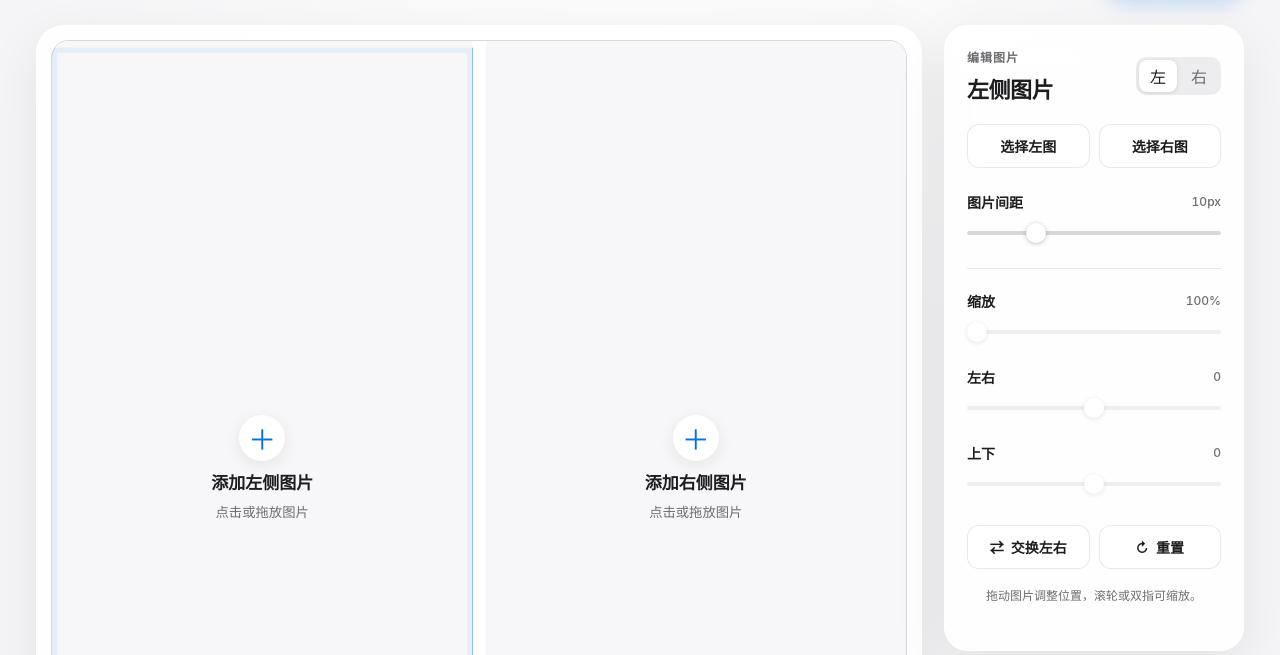
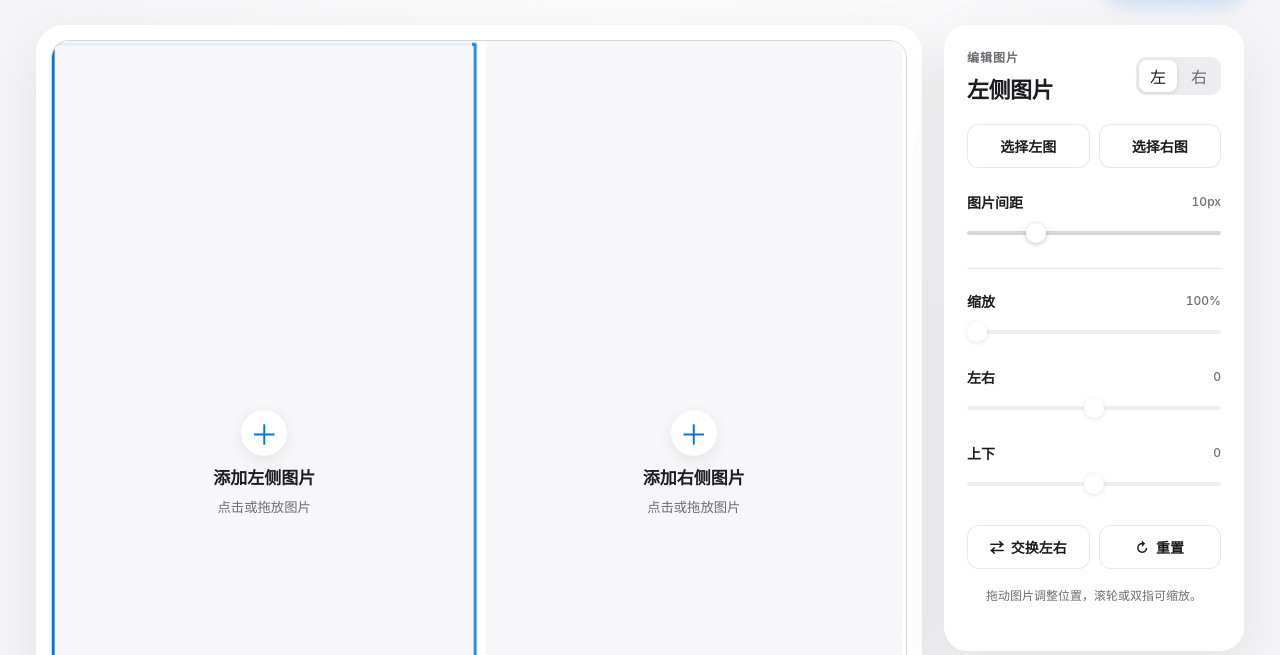
Before and after one commit to myra-1106/dual-frame-canvas, a website: page index.html in a window 1280 px wide. Shown: the part 145-800 px from the top of the page. Drawn offline with Linux system fonts and the light colour scheme.

Commit message:
Add safe margins to 655 canvas

```diff
--- a/app.js
+++ b/app.js
@@ -5,8 +5,8 @@ import {
   getCoverState,
   getSlots,
   zoomAtPoint,
-} from "./src/geometry.js?v=4";
-import { decodeDataUrl } from "./src/export.js?v=4";
+} from "./src/geometry.js?v=5";
+import { decodeDataUrl } from "./src/export.js?v=5";
 
 const canvas = document.querySelector("#render-canvas");
 const context = canvas.getContext("2d");
@@ -112,12 +112,12 @@ function drawCanvas(targetContext, showSelection = true) {
     const selectedSlot = slots[editor.selected];
     targetContext.save();
     targetContext.strokeStyle = "#0071e3";
-    targetContext.lineWidth = 4;
+    targetContext.lineWidth = 2;
     targetContext.strokeRect(
-      selectedSlot.x + 2,
-      selectedSlot.y + 2,
-      selectedSlot.width - 4,
-      selectedSlot.height - 4,
+      selectedSlot.x - 2,
+      selectedSlot.y - 2,
+      selectedSlot.width + 4,
+      selectedSlot.height + 4,
     );
     targetContext.restore();
   }
@@ -360,7 +360,7 @@ function showToast(message) {
 function downloadJpg(dataUrl) {
   const link = document.createElement("a");
   link.href = dataUrl;
-  link.download = "dual-frame-1296x1296.jpg";
+  link.download = "dual-frame-1310x1296.jpg";
   document.body.append(link);
   link.click();
   link.remove();
@@ -378,7 +378,7 @@ function exportJpg() {
 
     const dataUrl = exportCanvas.toDataURL("image/jpeg", 0.98);
     const { mimeType, bytes } = decodeDataUrl(dataUrl);
-    const file = new File([bytes], "dual-frame-1296x1296.jpg", {
+    const file = new File([bytes], "dual-frame-1310x1296.jpg", {
       type: mimeType,
     });
 
--- a/index.html
+++ b/index.html
@@ -9,7 +9,7 @@
       content="在浏览器中将两张图片拼接为一张高清 JPG。"
     />
     <title>双图拼接画布</title>
-    <link rel="stylesheet" href="./styles.css?v=4" />
+    <link rel="stylesheet" href="./styles.css?v=5" />
   </head>
   <body>
     <main class="app-shell">
@@ -31,9 +31,9 @@
             <div id="stage">
               <canvas
                 id="render-canvas"
-                width="648"
+                width="655"
                 height="648"
-                aria-label="648 × 648 正方形双图画布"
+                aria-label="655 × 648 双图画布"
               ></canvas>
               <button class="drop-zone" id="left-drop-zone" type="button">
                 <span class="upload-icon" aria-hidden="true">＋</span>
@@ -48,7 +48,7 @@
             </div>
           </div>
           <div class="canvas-meta">
-            <span><i class="status-dot"></i>648 × 648 px</span>
+            <span><i class="status-dot"></i>655 × 648 px</span>
             <span>高清 JPG · 2×</span>
           </div>
         </div>
@@ -127,6 +127,6 @@
       <div id="toast" class="toast" role="status" aria-live="polite" hidden></div>
     </main>
 
-    <script type="module" src="./app.js?v=4"></script>
+    <script type="module" src="./app.js?v=5"></script>
   </body>
 </html>
--- a/src/geometry.js
+++ b/src/geometry.js
@@ -1,5 +1,6 @@
-export const CANVAS_WIDTH = 648;
+export const CANVAS_WIDTH = 655;
 export const CANVAS_HEIGHT = 648;
+const SAFE_MARGIN = 3;
 
 export function getSlots(
   gap,
@@ -10,14 +11,16 @@ export function getSlots(
 ) {
   const safeGap = Math.min(40, Math.max(0, Number(gap) || 0));
   const aspectRatios = imageSizes.map(({ width, height }) => width / height);
+  const innerWidth = CANVAS_WIDTH - SAFE_MARGIN * 2;
+  const innerHeight = CANVAS_HEIGHT - SAFE_MARGIN * 2;
   const height = Math.min(
-    CANVAS_HEIGHT,
-    (CANVAS_WIDTH - safeGap) / (aspectRatios[0] + aspectRatios[1]),
+    innerHeight,
+    (innerWidth - safeGap) / (aspectRatios[0] + aspectRatios[1]),
   );
   const widths = aspectRatios.map((aspectRatio) => height * aspectRatio);
   const groupWidth = widths[0] + safeGap + widths[1];
-  const startX = (CANVAS_WIDTH - groupWidth) / 2;
-  const y = (CANVAS_HEIGHT - height) / 2;
+  const startX = SAFE_MARGIN + (innerWidth - groupWidth) / 2;
+  const y = SAFE_MARGIN + (innerHeight - height) / 2;
 
   return [
     { x: startX, y, width: widths[0], height },
--- a/styles.css
+++ b/styles.css
@@ -116,7 +116,7 @@ h1 {
 #stage {
   position: relative;
   width: 100%;
-  aspect-ratio: 1;
+  aspect-ratio: 655 / 648;
   overflow: hidden;
   background: #ffffff;
   touch-action: none;
```
Also changed, not shown: docs/superpowers/specs/2026-07-29-dual-image-canvas-design.md (+7 -6 lines), tests/geometry.test.js (+7 -7 lines), tests/smoke.test.js (+1 -1 lines), README.md.
